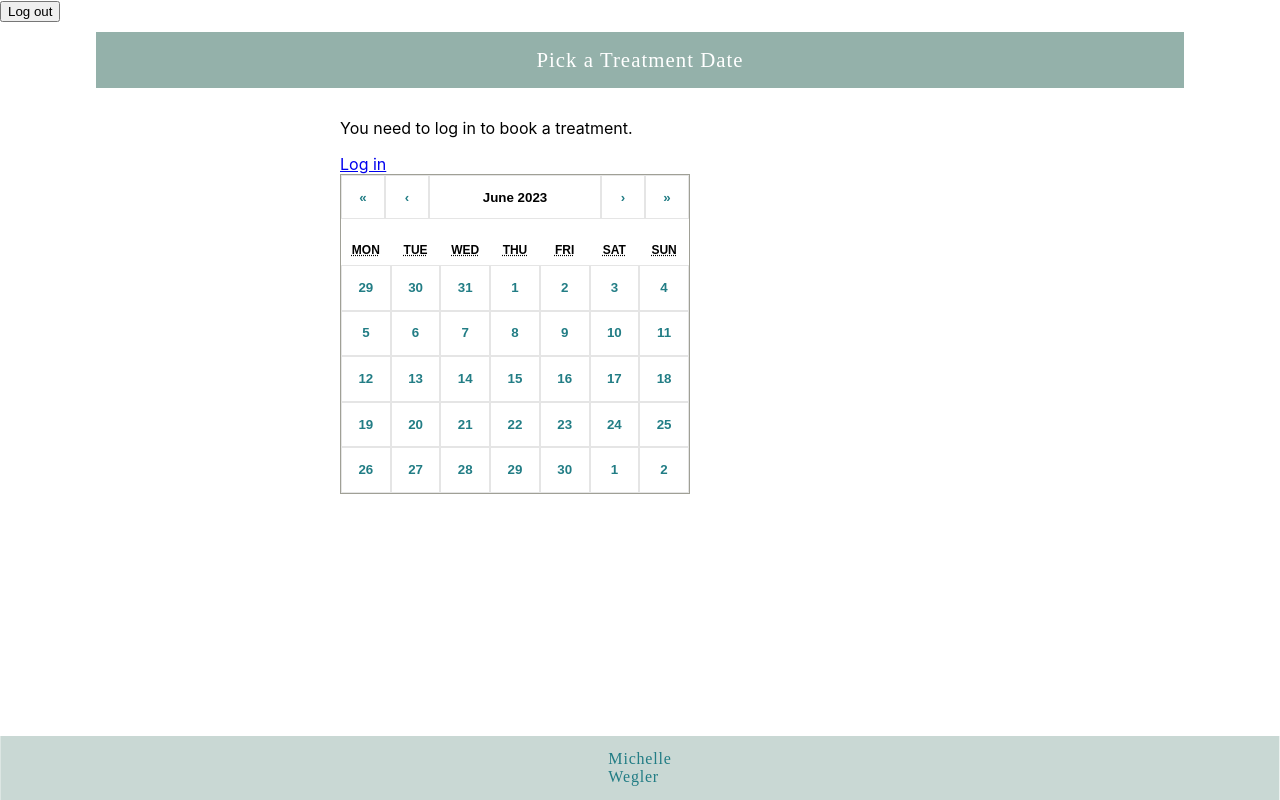
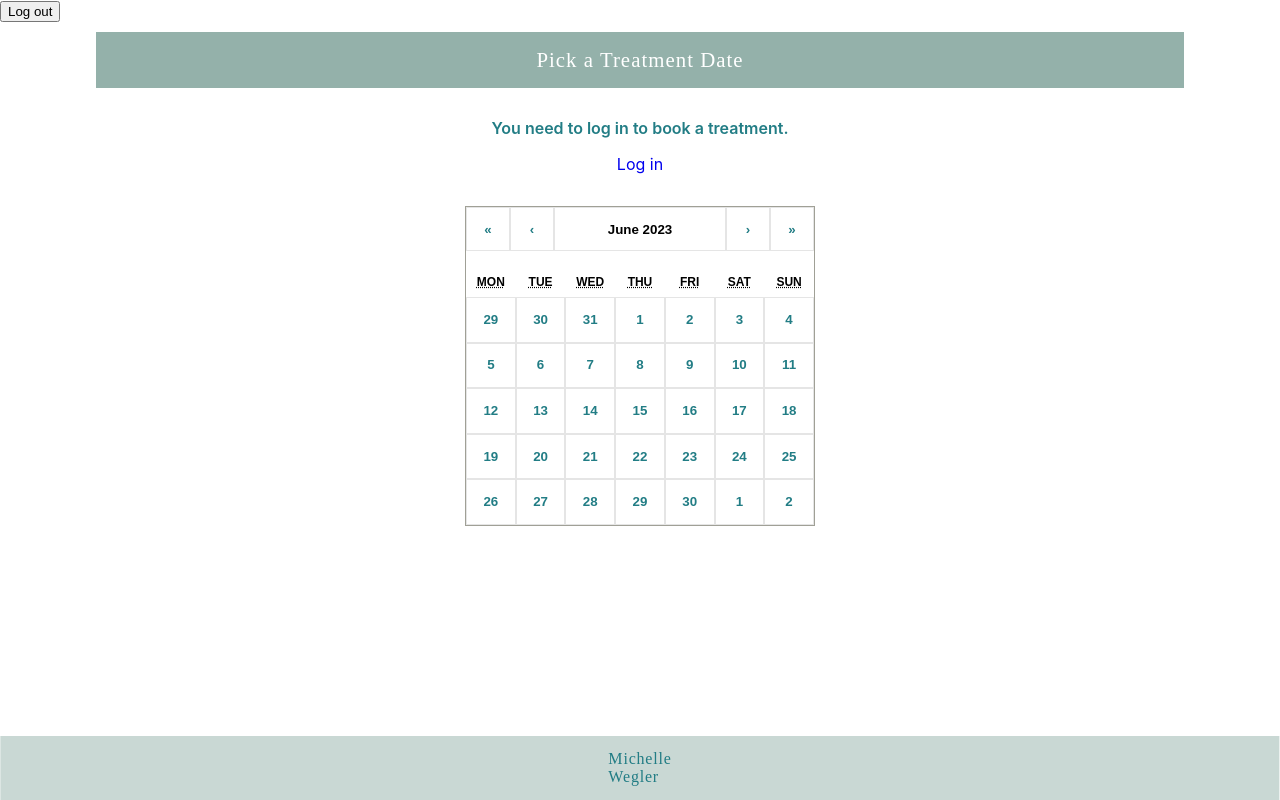
Before and after one commit to smirrebinx/project-final-project-frontend, a React (Create React App) app: page /booking in a window 1280 px wide. Built offline with nearby package versions, Linux system fonts and the light colour scheme; no server answers.

Commit message:
Move styled link to global

```diff
--- a/src/components/Booking.js
+++ b/src/components/Booking.js
@@ -1,14 +1,14 @@
 /* eslint-disable max-len */
 import React, { createContext, useContext, useState } from 'react';
 import { useSelector } from 'react-redux';
-import { Link } from 'react-router-dom';
 import Calendar from 'react-calendar';
 import 'react-calendar/dist/Calendar.css';
 import classNames from 'classnames';
-import { CalendarContainer } from './BookingStyling';
+import { CalendarContainer, StyledParagraphBooking } from './BookingStyling';
 import { StickyNavTwo, StyledNavHeaderTwo } from './NavbarStyling';
 import useSticky from './useSticky';
 import Footer from './Footer';
+import { StyledLink } from './GlobalStyling';
 
 // Create a new context for the picked date
 const PickedDateContext = createContext();
@@ -29,10 +29,10 @@ const Booking = () => {
           <StyledNavHeaderTwo>Pick a Treatment Date</StyledNavHeaderTwo>
         </StickyNavTwo>
         {!userAccessToken && (
-          <div>
+          <div style={{ textAlign: 'center', marginBottom: '2rem' }}>
             <StyledNavHeaderTwo>Pick a Treatment Date</StyledNavHeaderTwo>
-            <p>You need to log in to book a treatment.</p>
-            <Link to="/login">Log in</Link>
+            <StyledParagraphBooking> You need to log in to book a treatment.</StyledParagraphBooking>
+            <StyledLink to="/login">Log in</StyledLink>
           </div>
         )}
         <PickedDateContext.Provider value={pickedDate}>
--- a/src/components/BookingStyling.js
+++ b/src/components/BookingStyling.js
@@ -1,9 +1,10 @@
-import styled from 'styled-components';
+import styled, { keyframes } from 'styled-components';
 
 export const CalendarContainer = styled.div`
   display: flex;
   flex-direction: column;
   justify-content: center;
+  align-items: center;
   max-width: 37.5rem;
   margin: auto;
   margin-top: 1.25rem;
@@ -25,9 +26,21 @@ export const CalendarContainer = styled.div`
     }
 `;
 
-export const StyledParagraphBooking = styled.h2`
+const glideInAnimation = keyframes`
+  from {
+    transform: translateX(-100%);
+    opacity: 0;
+  }
+  to {
+    transform: translateX(0);
+    opacity: 1;
+  }
+`;
+
+export const StyledParagraphBooking = styled.p`
   font-weight: 600;
   text-align: center;
   font-size: 1rem;
   color: var(--second-headings-font-color-two);
+  animation: ${glideInAnimation} 1s forwards;
 `;
--- a/src/components/Cards.js
+++ b/src/components/Cards.js
@@ -2,7 +2,6 @@
 import React, { useEffect, useState } from 'react';
 import { useDispatch, useSelector } from 'react-redux';
 import { setItems } from 'reducers/treatments';
-import { Link } from 'react-router-dom';
 import classNames from 'classnames';
 import { Card, CardContainer, StyledSecondHeadingCards } from './CardStyling';
 import { API_URL } from '../utils/urls';
@@ -10,6 +9,7 @@ import Loading from './Loading';
 import useSticky from './useSticky';
 import { StickyNavTwo, StyledNavHeaderTwo } from './NavbarStyling';
 import Footer from './Footer';
+import { StyledLink } from './GlobalStyling';
 
 const Cards = () => {
   const { sticky, stickyRef } = useSticky();
@@ -51,18 +51,17 @@ const Cards = () => {
       <CardContainer>
         {treatments.map((treatment) => (
           <Card key={treatment._id}>
-            <Link
+            <StyledLink
               to={{
                 pathname: '/booking',
                 search: `?treatmentId=${treatment._id}`,
                 state: { treatmentId: treatment._id }
-              }}
-              style={{ textDecoration: 'none' }}>
+              }}>
               <img src={treatment.icon} alt="Card Icon" />
               <StyledSecondHeadingCards>
                 {treatment.cut || treatment.wash || treatment.cutAndWash || treatment.styling}
               </StyledSecondHeadingCards>
-            </Link>
+            </StyledLink>
           </Card>
         ))}
       </CardContainer>
--- a/src/components/GlobalStyling.js
+++ b/src/components/GlobalStyling.js
@@ -1,4 +1,5 @@
 import styled from 'styled-components';
+import { Link } from 'react-router-dom';
 
 export const OuterWrapper = styled.div`
   display: flex;
@@ -16,3 +17,11 @@ export const InnerWrapper = styled.div`
   justify-content: center;
   text-align: center;
 `;
+
+export const StyledLink = styled(Link)`
+  text-decoration: none;
+
+  &:hover {
+    text-decoration: underline;
+  }
+`;
--- a/src/components/UserInfo.js
+++ b/src/components/UserInfo.js
@@ -2,12 +2,11 @@
 /* eslint-disable max-len */
 import React from 'react';
 import { useSelector } from 'react-redux';
-import { Link } from 'react-router-dom';
 import classNames from 'classnames';
 import { usePickedDate } from './Booking';
 import Footer from './Footer';
 import useSticky from './useSticky';
-import { OuterWrapper } from './GlobalStyling';
+import { OuterWrapper, StyledLink } from './GlobalStyling';
 import { StickyNavTwo, StyledNavHeaderTwo } from './NavbarStyling';
 import { FlexboxUserInfo, InnerWrapperUserInfo, ParagraphUserInfo, SecondHeaderUserInfo } from './UserInfoStyling';
 
@@ -52,7 +51,7 @@ const UserInfo = () => {
           ) : (
             <div>
               <p>Please log in to see your user information and booked treatments.</p>
-              <Link to="/login">Log in</Link>
+              <StyledLink to="/login">Log in</StyledLink>
             </div>
           )}
         </InnerWrapperUserInfo>
```
